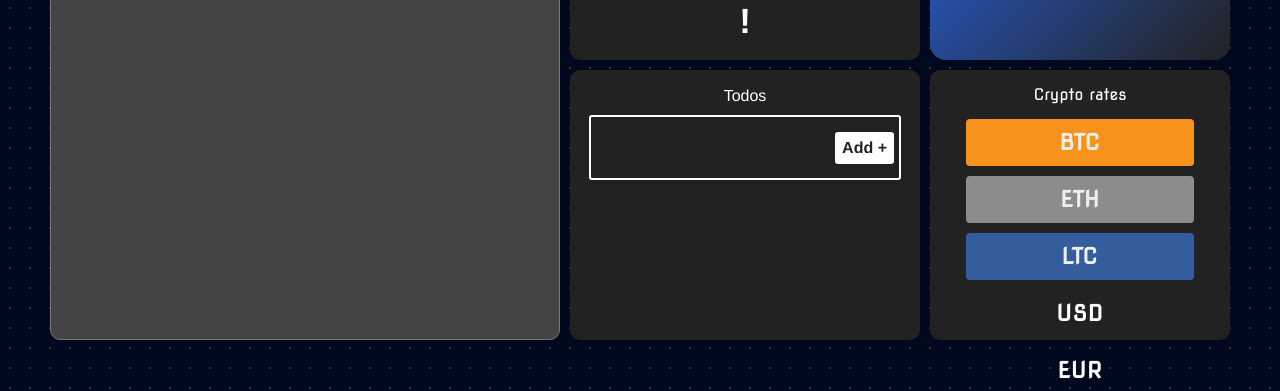
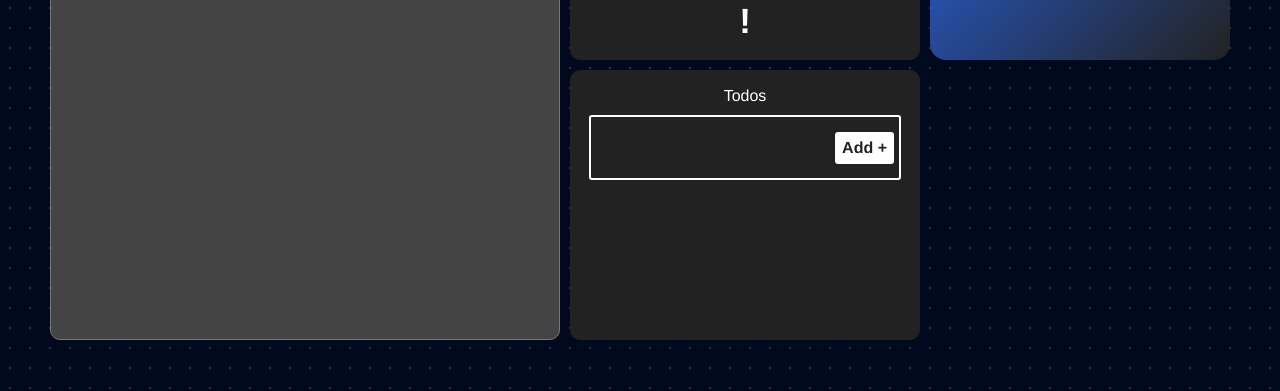
Before and after one commit to Saumitra28/CollabBoard, a React (Create React App) app: page / in a window 1280 px wide. Shown: the part 242-633 px from the top of the page. Built offline with nearby package versions, Linux system fonts and the light colour scheme.

Commit message:
prev commit

```diff
--- a/src/App.js
+++ b/src/App.js
@@ -8,12 +8,10 @@ import Greeting from "./Components/Greeting/Greeting";
 import Time from "./Components/Time/Time";
 import GoogleSlides from "./Components/GoogleSlides/GoogleSlides";
 
-import PomodoroTimer from './Components/Pomodoro/PomodoroTimer';
+import PomodoroTimer from "./Components/Pomodoro/PomodoroTimer";
 import GoogleMeet from "./Components/GoogleMeet/GoogleMeet";
 
-
 function App() {
-
   return (
     <div className="app-wrapper">
       <div className="fixed top-0 z-[-10] h-full w-full">
@@ -37,17 +35,17 @@ function App() {
         <div className="item5">
           <Todo />
         </div>
-        <div className="item6">
+        {/* <div className="item6">
           <Crypto />
-        </div>
+        </div> */}
         <div className="item7">
           <GoogleSlides />
         </div>
         <div className="item8">
-        <PomodoroTimer />
+          <PomodoroTimer />
         </div>
         <div className="item9">
-        <GoogleMeet />
+          <GoogleMeet />
         </div>
       </div>
     </div>
```
